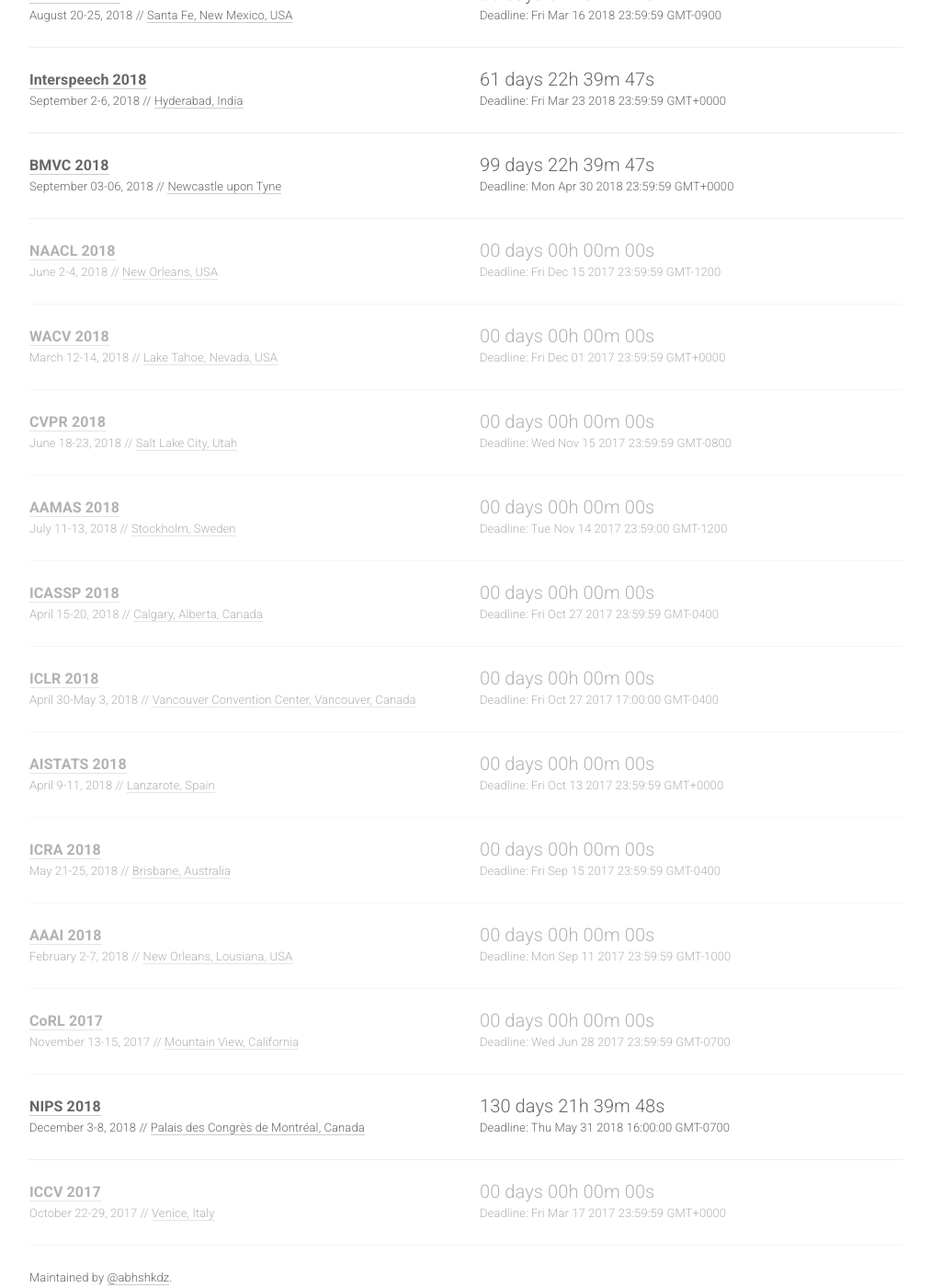
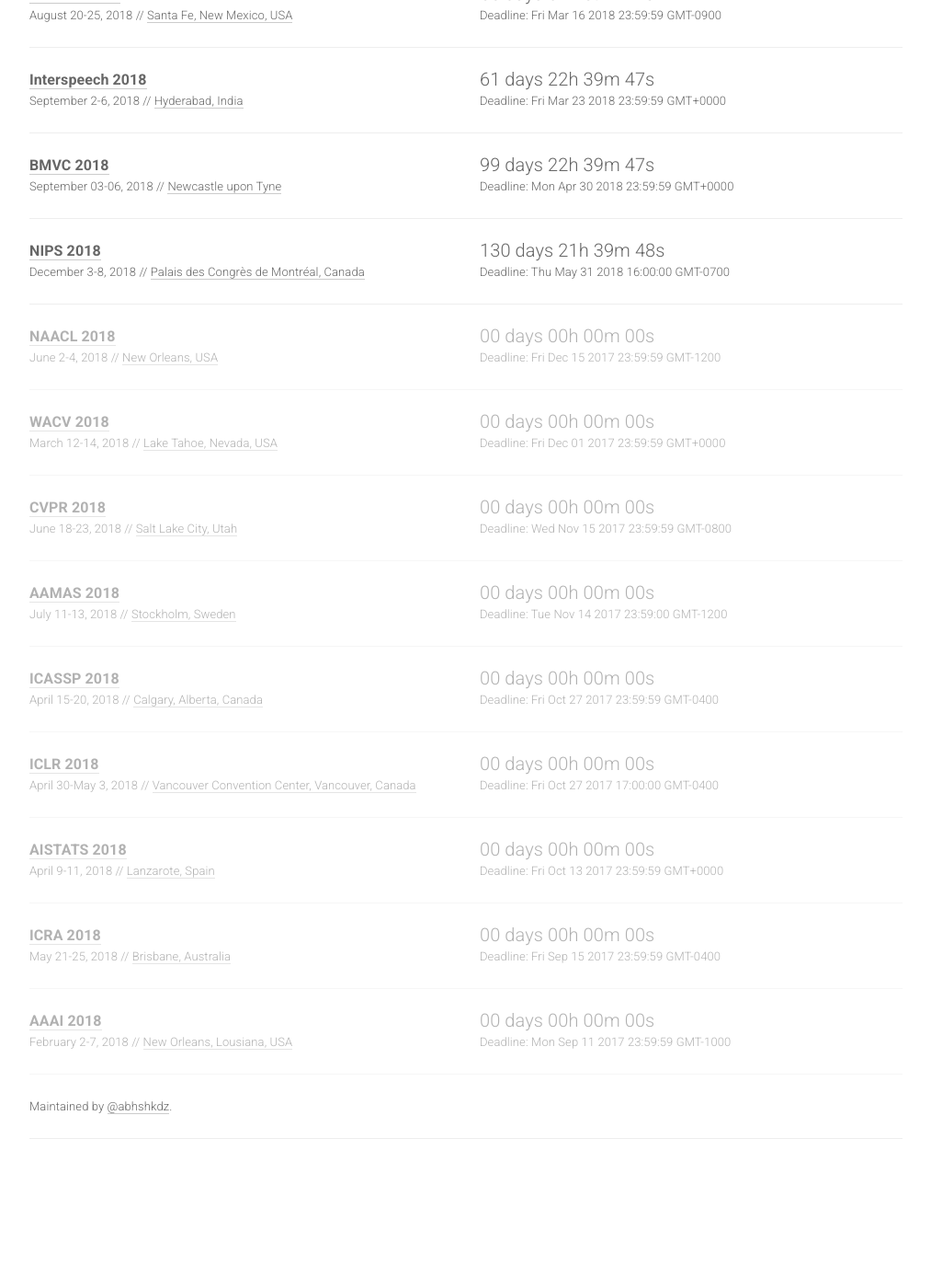
Before and after one commit to paperswithcode/ai-deadlines, a Jekyll site: the page built from index.html, in a window 1280 px wide and 1400 px high, scrolled down 1174 px. Shown: the whole window at 92% size, without its empty margins (133-1146 px from the left). Built offline with Jekyll 4.4.1, drawn with Linux system fonts in a browser that asks for light colours; nearby versions of some CDN libraries; comment, search, counter and statistics services are not loaded; after the commit the page ends 2435 px from its top, so only the background shows below that.

Commit message:
Rearranging

```diff
--- a/_data/conferences.yml
+++ b/_data/conferences.yml
@@ -29,7 +29,6 @@
   date: July 13-19, 2018
   place: Stockholm, Sweden
   sub: ML
-
 
 - name: RSS
   year: 2018
@@ -131,6 +130,16 @@
   place: Newcastle upon Tyne
   sub: CV
 
+- name: NIPS
+  year: 2018
+  id: nips18
+  link: https://nips.cc/Conferences/2018
+  deadline: "2018-05-31 16:00:00"
+  timezone: America/Los_Angeles
+  date: December 3-8, 2018
+  place: Palais des Congrès de Montréal, Canada
+  sub: ML
+
 - name: NAACL
   year: 2018
   id: naacl18
@@ -217,33 +226,3 @@
   date: February 2-7, 2018
   place: New Orleans, Lousiana, USA
   sub: ML
-
-- name: CoRL
-  year: 2017
-  id: corl17
-  link: http://www.robot-learning.org
-  deadline: "2017-06-28 23:59:59"
-  timezone: America/Los_Angeles
-  date: November 13-15, 2017
-  place: Mountain View, California
-  sub: RO
-
-- name: NIPS
-  year: 2018
-  id: nips18
-  link: https://nips.cc/Conferences/2018
-  deadline: "2018-05-31 16:00:00"
-  timezone: America/Los_Angeles
-  date: December 3-8, 2018
-  place: Palais des Congrès de Montréal, Canada
-  sub: ML
-
-- name: ICCV
-  year: 2017
-  id: iccv17
-  link: http://iccv2017.thecvf.com/
-  deadline: "2017-03-17 23:59:59"
-  timezone: GMT
-  date: October 22-29, 2017
-  place: Venice, Italy
-  sub: CV
```
